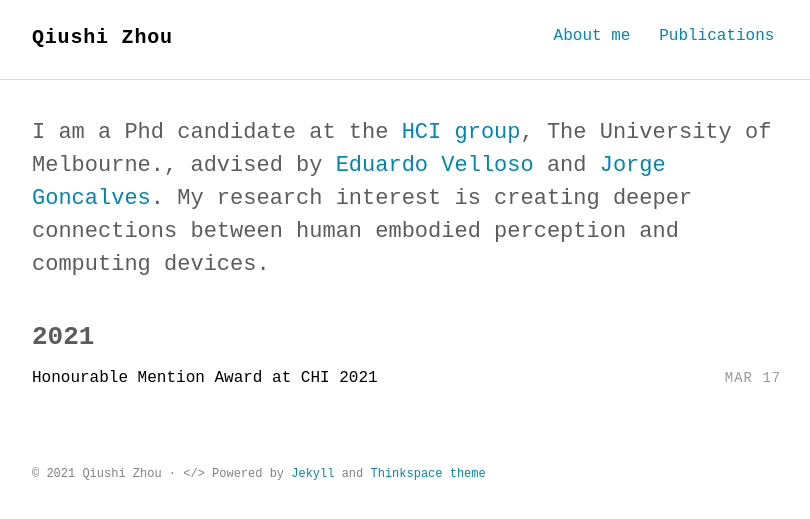
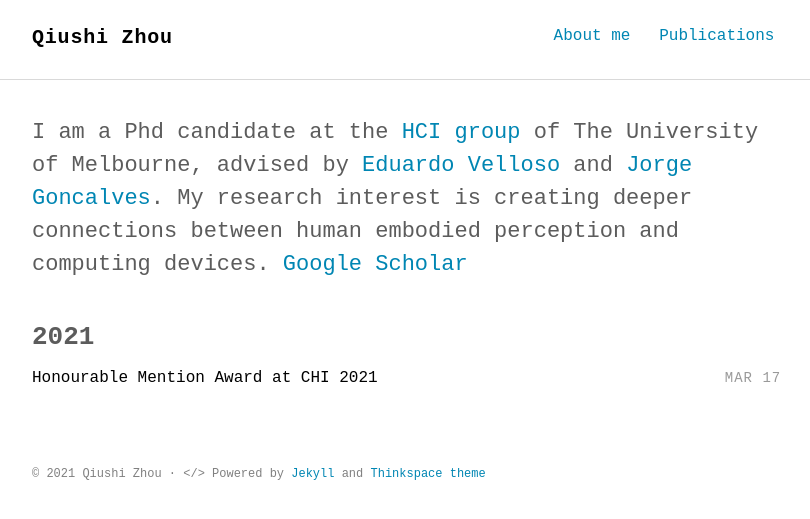
Before and after one commit to qiushi-zhou/qiushi-zhou.github.io, a Jekyll site: the page built from index.html, in a window 1280 px wide. Shown: the top 519 px of the page, without its empty margins (232-1042 px from the left). Built offline with Jekyll 4.4.1, drawn with Linux system fonts in a browser that asks for light colours; some web fonts are replaced.

Commit message:
Update intro.html

```diff
--- a/_includes/intro.html
+++ b/_includes/intro.html
@@ -1,7 +1,7 @@
 <section class="intro">
   <div class="container">
     <p class="lead">
-	I am a Phd candidate at the <a href="https://cis.unimelb.edu.au/hci/">HCI group</a>, The University of Melbourne., advised by <a href="https://www.eduardovelloso.com/">Eduardo Velloso</a> and <a href="https://www.jorgegoncalves.com/">Jorge Goncalves</a>. My research interest is creating deeper connections between human embodied perception and computing devices.
+	I am a Phd candidate at the <a href="https://cis.unimelb.edu.au/hci/">HCI group</a> of The University of Melbourne, advised by <a href="https://www.eduardovelloso.com/">Eduardo Velloso</a> and <a href="https://www.jorgegoncalves.com/">Jorge Goncalves</a>. My research interest is creating deeper connections between human embodied perception and computing devices. <a href="https://scholar.google.com.au/citations?user=a-FggqcAAAAJ&hl=en">Google Scholar</a>
 	</p>
   </div>
 </section>
```
